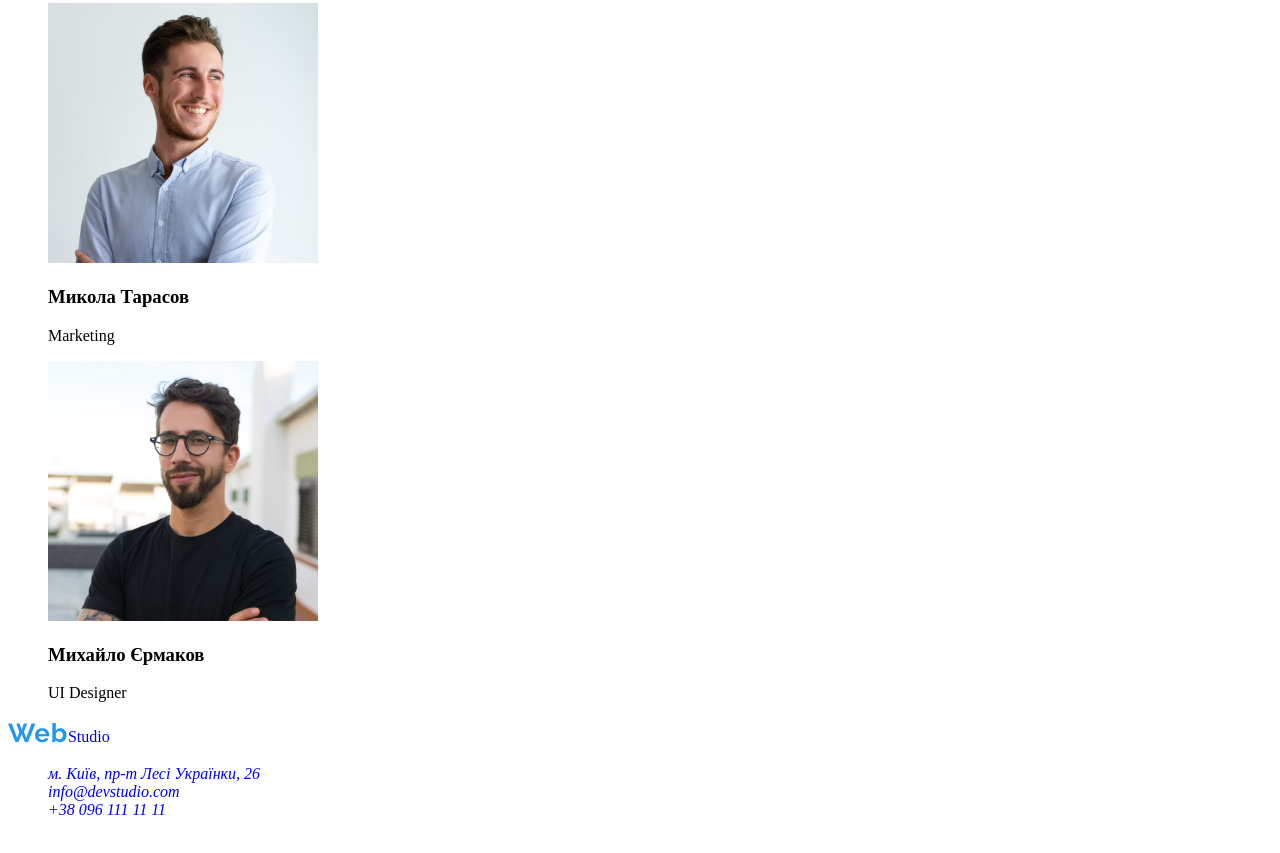
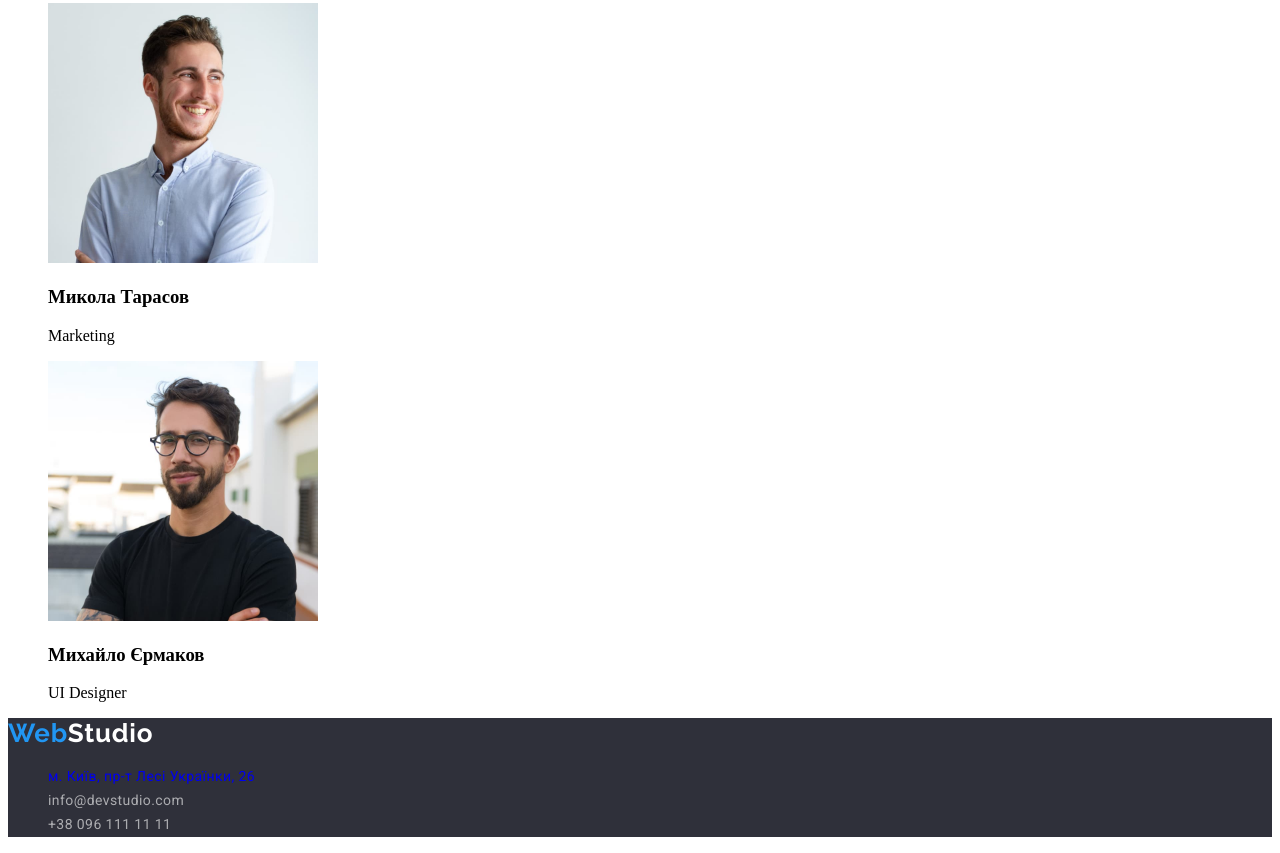
Before and after one commit to Swamwalker/goit-markup-hw-02, a plain HTML site: page index.html in a window 1280 px wide. Shown: the part 2346-3199 px from the top of the page. Drawn offline with Linux system fonts and the light colour scheme.

Commit message:
chenge index and portfolio

```diff
--- a/index.html
+++ b/index.html
@@ -4,11 +4,11 @@
     <meta charset="UTF-8">
     <meta http-equiv="X-UA-Compatible" content="IE=edge">
     <meta name="viewport" content="width=device-width, initial-scale=1.0">
+    <title>Main page</title>
     <link rel="preconnect" href="https://fonts.googleapis.com">
     <link rel="preconnect" href="https://fonts.gstatic.com" crossorigin>
     <link href="https://fonts.googleapis.com/css2?family=Oleo+Script&family=Raleway:wght@700&family=Roboto:wght@400;500;700;900&display=swap" rel="stylesheet">
     <link href="./css/styles.css" rel="stylesheet">
-    <title>Main page</title>
 </head>
 <body>
 <!--Заголовок-->
@@ -91,13 +91,13 @@
         </section>
     </main>
     <!--Підвал-->
-    <footer>
-        <a href="./index.html" lang="en"><span class="logo-akcent">Web</span>Studio</a>
+    <footer class="footer">
+        <a href="./index.html" lang="en" class="logo"><span class="logo-akcent">Web</span>Studio</a>
         <address>
-            <ul>
-                <li><a href="https://goo.gl/maps/CPtrU1FHBa2aNyZL9" target="_blank" rel="noopener noreferrer nofollow">м. Київ, пр-т Лесі Українки, 26</a></li>
-                <li><a href="mailto:info@devstudio.com" lang="en">info@devstudio.com</a></li>
-                <li><a href="tel:+380961111111">+38 096 111 11 11</a></li>
+            <ul class="address">
+                <li ><a href="https://goo.gl/maps/CPtrU1FHBa2aNyZL9" class="first" target="_blank" rel="noopener noreferrer nofollow">м. Київ, пр-т Лесі Українки, 26</a></li>
+                <li ><a href="mailto:info@devstudio.com" class="second" lang="en">info@devstudio.com</a></li>
+                <li ><a href="tel:+380961111111" class="third">+38 096 111 11 11</a></li>
             </ul>
         </address>
     </footer>
```
Also changed, not shown: portfolio.html (+10 -10 lines).
